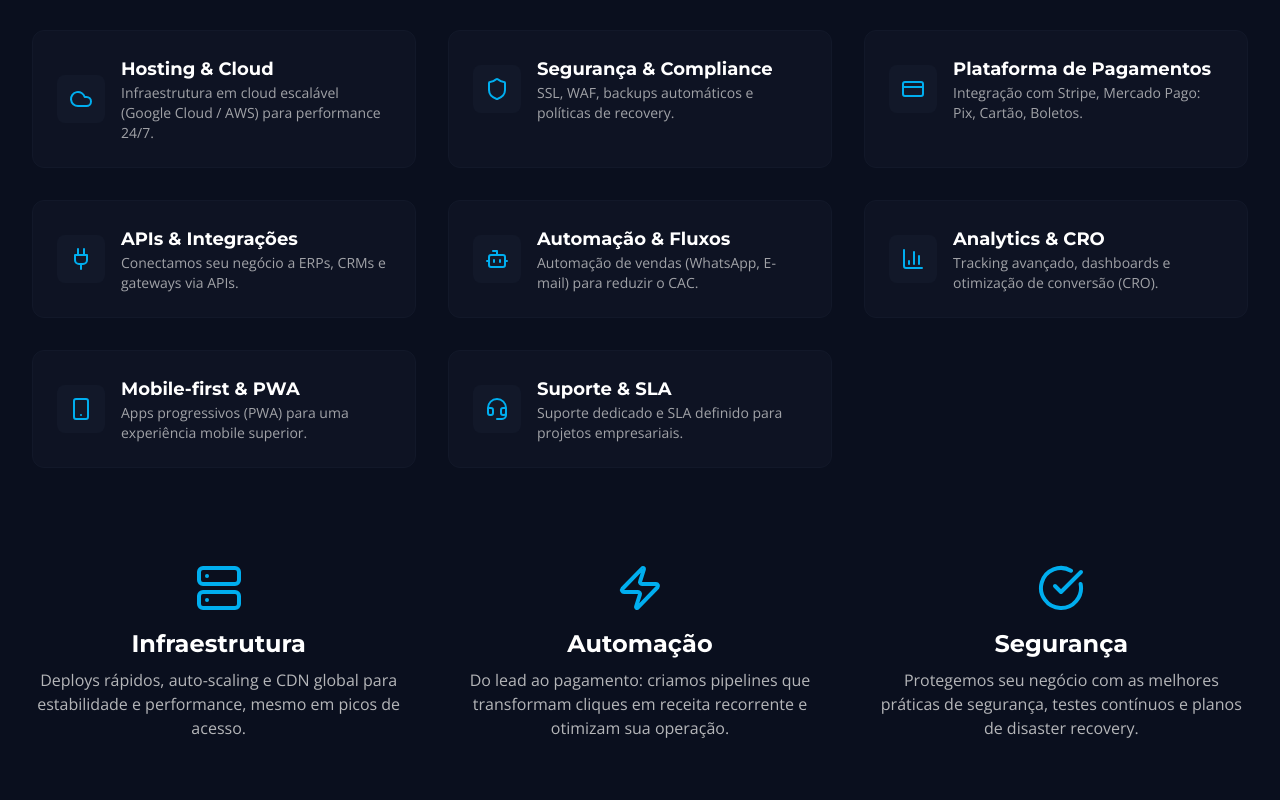
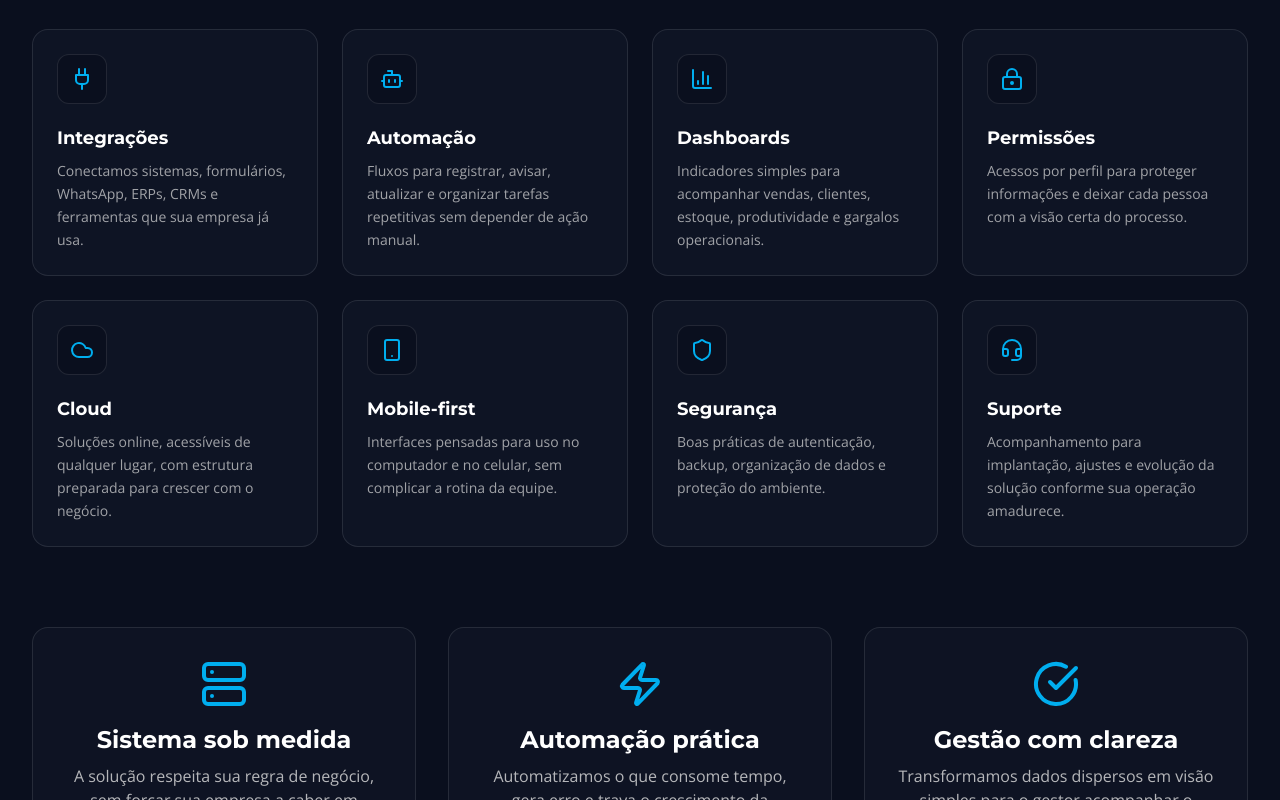
Before and after one commit to DevBielCastro/neurostack-site-pessoal, a Next.js app: page / in a window 1280 px wide. Shown: the part 8500-9300 px from the top of the page. Built offline with nearby package versions, Linux system fonts and the light colour scheme.

Commit message:
Atualiza recursos para foco em controle operacional

```diff
--- a/src/app/components/ResourcesSection.tsx
+++ b/src/app/components/ResourcesSection.tsx
@@ -2,83 +2,68 @@
 
 import React from 'react';
 import { motion } from 'framer-motion';
-import {
-  Cloud, Shield, CreditCard, Plug, Bot, BarChart3,
-  Smartphone, Headset, CheckCircle, Server, Zap
-} from 'lucide-react';
+import { BarChart3, Bot, CheckCircle, Cloud, Headset, LockKeyhole, Plug, Server, Shield, Smartphone, Zap } from 'lucide-react';
 
-// --- Dados dos Recursos ---
 const resources = [
-  // (ALTERADO) Adicionado "Google Cloud" à descrição
-  { icon: Cloud, title: "Hosting & Cloud", description: "Infraestrutura em cloud escalável (Google Cloud / AWS) para performance 24/7." },
-  { icon: Shield, title: "Segurança & Compliance", description: "SSL, WAF, backups automáticos e políticas de recovery." },
-  { icon: CreditCard, title: "Plataforma de Pagamentos", description: "Integração com Stripe, Mercado Pago: Pix, Cartão, Boletos." },
-  { icon: Plug, title: "APIs & Integrações", description: "Conectamos seu negócio a ERPs, CRMs e gateways via APIs." },
-  { icon: Bot, title: "Automação & Fluxos", description: "Automação de vendas (WhatsApp, E-mail) para reduzir o CAC." },
-  { icon: BarChart3, title: "Analytics & CRO", description: "Tracking avançado, dashboards e otimização de conversão (CRO)." },
-  { icon: Smartphone, title: "Mobile-first & PWA", description: "Apps progressivos (PWA) para uma experiência mobile superior." },
-  { icon: Headset, title: "Suporte & SLA", description: "Suporte dedicado e SLA definido para projetos empresariais." },
+  { icon: Plug, title: "Integrações", description: "Conectamos sistemas, formulários, WhatsApp, ERPs, CRMs e ferramentas que sua empresa já usa." },
+  { icon: Bot, title: "Automação", description: "Fluxos para registrar, avisar, atualizar e organizar tarefas repetitivas sem depender de ação manual." },
+  { icon: BarChart3, title: "Dashboards", description: "Indicadores simples para acompanhar vendas, clientes, estoque, produtividade e gargalos operacionais." },
+  { icon: LockKeyhole, title: "Permissões", description: "Acessos por perfil para proteger informações e deixar cada pessoa com a visão certa do processo." },
+  { icon: Cloud, title: "Cloud", description: "Soluções online, acessíveis de qualquer lugar, com estrutura preparada para crescer com o negócio." },
+  { icon: Smartphone, title: "Mobile-first", description: "Interfaces pensadas para uso no computador e no celular, sem complicar a rotina da equipe." },
+  { icon: Shield, title: "Segurança", description: "Boas práticas de autenticação, backup, organização de dados e proteção do ambiente." },
+  { icon: Headset, title: "Suporte", description: "Acompanhamento para implantação, ajustes e evolução da solução conforme sua operação amadurece." },
 ];
 
-// --- Componente Principal ---
 export default function ResourcesSection() {
   return (
-    <section id="resources" className="bg-ns-bg py-20 md:py-32 border-t border-b border-ns-card/50">
+    <section id="resources" className="bg-ns-bg py-20 md:py-32 border-b border-white/10">
       <div className="container px-4 sm:px-6 lg:px-8 max-w-7xl mx-auto">
-
-        {/* Cabeçalho da Seção */}
         <div className="text-center max-w-3xl mx-auto mb-16">
           <h2 className="text-4xl md:text-5xl lg:text-6xl font-extrabold text-white leading-tight">
-            Recursos que Transformam <span className="text-ns-primary">Visitantes em Clientes</span>
+            Recursos que fazem a operação funcionar com <span className="text-ns-primary">mais controle</span>
           </h2>
           <p className="mt-6 text-lg md:text-xl text-ns-text/80 leading-relaxed">
-            Nossa pilha tecnológica e operações foram projetadas para entregar conversão, segurança e escala. Veja o que você ganha.
+            Unimos desenvolvimento, automação, dados e suporte para criar soluções que entram na rotina da empresa e geram organização de verdade.
           </p>
         </div>
 
-        {/* Grid de Recursos Principais */}
-        <div className="grid grid-cols-1 sm:grid-cols-2 lg:grid-cols-3 gap-8 mb-24">
+        <div className="grid grid-cols-1 sm:grid-cols-2 lg:grid-cols-4 gap-6 mb-20">
           {resources.map((resource, index) => (
             <motion.div
               key={resource.title}
-              className="bg-ns-card/50 p-6 rounded-xl border border-ns-card hover:border-ns-primary/50 hover:bg-ns-card transition-all"
+              className="bg-ns-card/60 p-6 rounded-2xl border border-white/10 hover:border-ns-primary/50 hover:bg-ns-card transition-all"
               initial={{ opacity: 0, y: 30 }}
               whileInView={{ opacity: 1, y: 0 }}
-              transition={{ duration: 0.5, delay: index * 0.05 }}
+              transition={{ duration: 0.5, delay: index * 0.04 }}
               viewport={{ once: true }}
             >
-              <div className="flex items-center gap-4">
-                <div className="bg-ns-card p-3 rounded-lg">
-                  <resource.icon className="w-6 h-6 text-ns-primary" />
-                </div>
-                <div>
-                  <h3 className="font-bold text-lg text-white">{resource.title}</h3>
-                  <p className="text-sm text-ns-text/70">{resource.description}</p>
-                </div>
+              <div className="bg-ns-bg p-3 rounded-xl inline-flex border border-white/10 mb-5">
+                <resource.icon className="w-6 h-6 text-ns-primary" />
               </div>
+              <h3 className="font-bold text-lg text-white mb-2">{resource.title}</h3>
+              <p className="text-sm text-ns-text/70 leading-relaxed">{resource.description}</p>
             </motion.div>
           ))}
         </div>
 
-        {/* Bloco de Destaque (3 Colunas) */}
-        <div className="grid grid-cols-1 md:grid-cols-3 gap-12 text-center">
-          <motion.div initial={{ opacity: 0 }} whileInView={{ opacity: 1 }} transition={{ duration: 0.5, delay: 0.2 }} viewport={{ once: true }}>
+        <div className="grid grid-cols-1 md:grid-cols-3 gap-8 text-center">
+          <motion.div className="rounded-2xl bg-ns-card/50 border border-white/10 p-8" initial={{ opacity: 0 }} whileInView={{ opacity: 1 }} transition={{ duration: 0.5, delay: 0.1 }} viewport={{ once: true }}>
             <Server className="w-12 h-12 text-ns-primary mx-auto mb-4" />
-            <h3 className="text-2xl font-bold text-white mb-2">Infraestrutura</h3>
-            <p className="text-ns-text/80">Deploys rápidos, auto-scaling e CDN global para estabilidade e performance, mesmo em picos de acesso.</p>
+            <h3 className="text-2xl font-bold text-white mb-2">Sistema sob medida</h3>
+            <p className="text-ns-text/80">A solução respeita sua regra de negócio, sem forçar sua empresa a caber em ferramenta genérica.</p>
           </motion.div>
-          <motion.div initial={{ opacity: 0 }} whileInView={{ opacity: 1 }} transition={{ duration: 0.5, delay: 0.4 }} viewport={{ once: true }}>
+          <motion.div className="rounded-2xl bg-ns-card/50 border border-white/10 p-8" initial={{ opacity: 0 }} whileInView={{ opacity: 1 }} transition={{ duration: 0.5, delay: 0.2 }} viewport={{ once: true }}>
             <Zap className="w-12 h-12 text-ns-primary mx-auto mb-4" />
-            <h3 className="text-2xl font-bold text-white mb-2">Automação</h3>
-            <p className="text-ns-text/80">Do lead ao pagamento: criamos pipelines que transformam cliques em receita recorrente e otimizam sua operação.</p>
+            <h3 className="text-2xl font-bold text-white mb-2">Automação prática</h3>
+            <p className="text-ns-text/80">Automatizamos o que consome tempo, gera erro e trava o crescimento da operação.</p>
           </motion.div>
-          <motion.div initial={{ opacity: 0 }} whileInView={{ opacity: 1 }} transition={{ duration: 0.5, delay: 0.6 }} viewport={{ once: true }}>
+          <motion.div className="rounded-2xl bg-ns-card/50 border border-white/10 p-8" initial={{ opacity: 0 }} whileInView={{ opacity: 1 }} transition={{ duration: 0.5, delay: 0.3 }} viewport={{ once: true }}>
             <CheckCircle className="w-12 h-12 text-ns-primary mx-auto mb-4" />
-            <h3 className="text-2xl font-bold text-white mb-2">Segurança</h3>
-            <p className="text-ns-text/80">Protegemos seu negócio com as melhores práticas de segurança, testes contínuos e planos de disaster recovery.</p>
+            <h3 className="text-2xl font-bold text-white mb-2">Gestão com clareza</h3>
+            <p className="text-ns-text/80">Transformamos dados dispersos em visão simples para o gestor acompanhar o negócio.</p>
           </motion.div>
         </div>
-
       </div>
     </section>
   );
```
